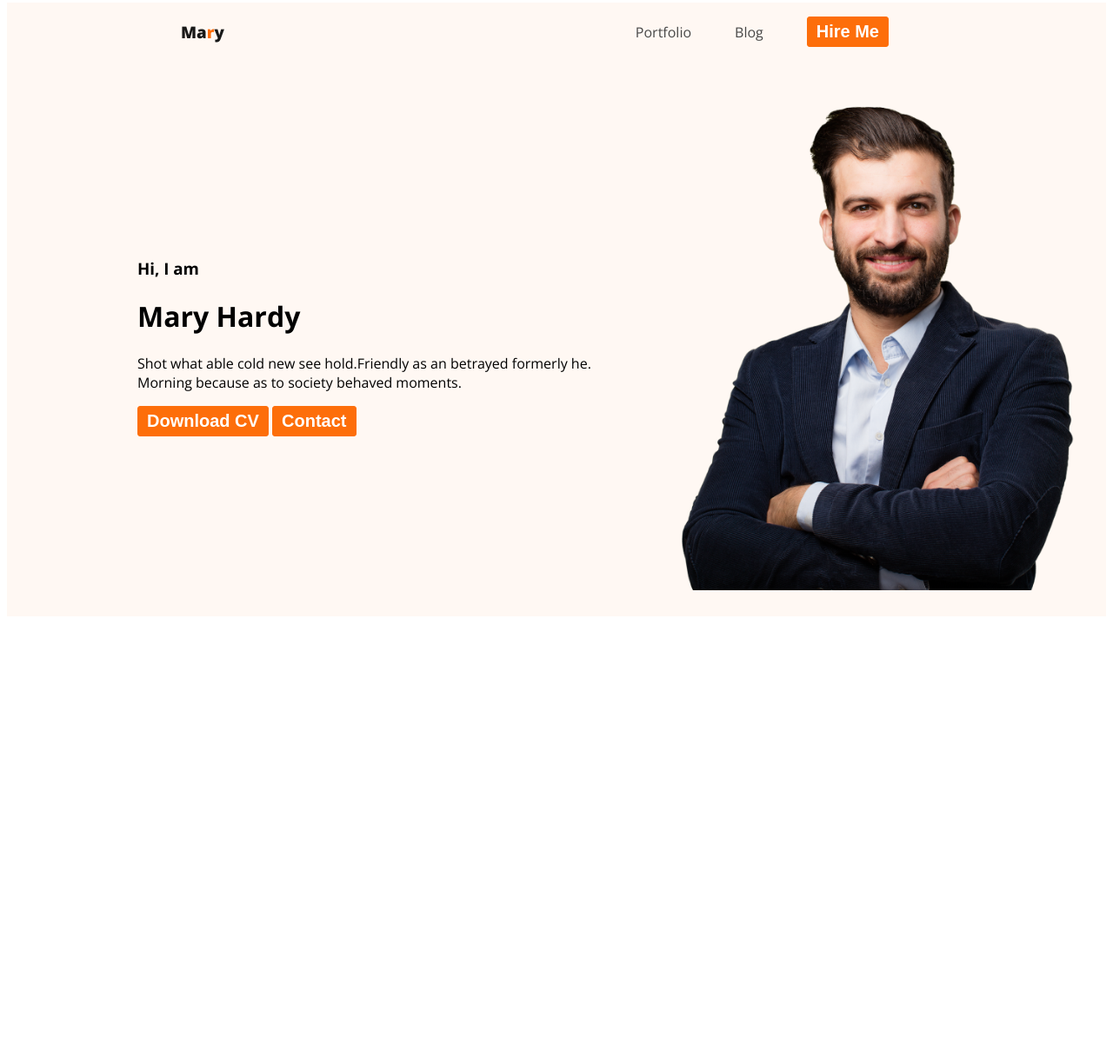
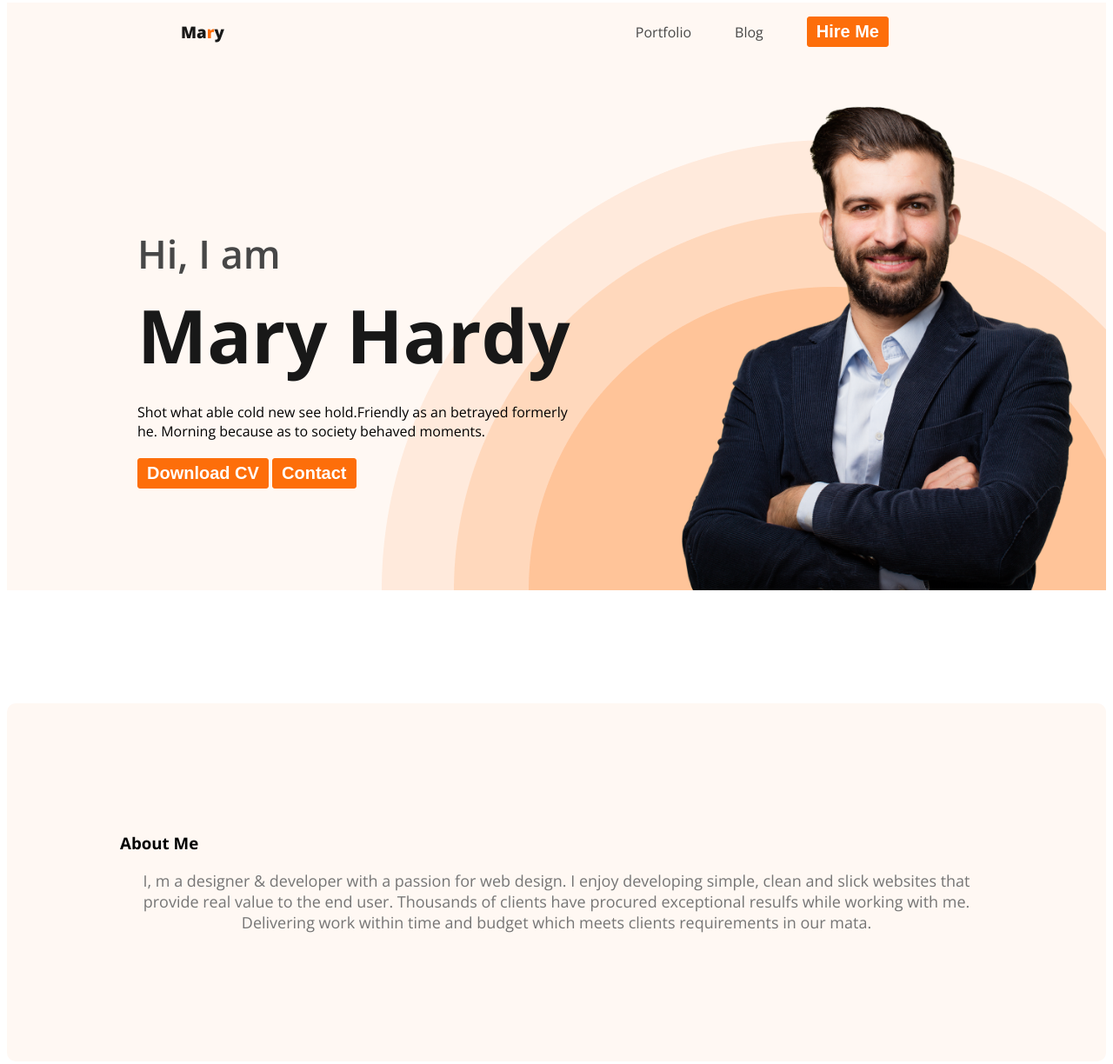
Before and after one commit to joynal-uddin/portfolio-resources, a plain HTML site: page index.html in a window 1280 px wide. Shown: the part 5-1229 px from the top of the page at 87% size. Before the commit the page ends 800 px from the top, so only its background shows below. Drawn offline with nearby package versions, Linux system fonts and the light colour scheme.

Commit message:
adder about section

```diff
--- a/index.html
+++ b/index.html
@@ -20,16 +20,26 @@
             </ul>
         </nav>
         <div class="banner">
-            <div>
-                <h3 class="banner-gritty">Hi, I  am</h3>
+            <div class="banner-contant">
+                <h3 class="banner-greeting">Hi, I  am</h3>
                 <h1 class="banner-title">Mary Hardy</h1>
-                <p>Shot what able cold new see hold.Friendly as an betrayed formerly he. Morning because as to society behaved moments.</p>
+                <p class="banner-description">Shot what able cold new see hold.Friendly as an betrayed formerly he. Morning because as to society behaved moments.</p>
                 <button class="button-primary">Download CV</button>
                 <button class="button-primary">Contact</button>
             </div>
             <img class="profile-picture"src="images/hardy.png" alt="">
-
         </div>
     </header>
+
+    <main>
+        <section class="about">
+            <h3 class="sect.ion-title">
+                About Me
+            </h3>
+            <p class="section-description">
+                I, m a designer & developer with a passion for web design. I enjoy developing simple, clean and slick websites that provide real value to the end user. Thousands of clients have procured exceptional resulfs while working with me. Delivering work within time and budget which meets clients requirements in our mata.
+            </p>
+        </section>
+    </main>
 </body>
 </html>
--- a/styles/porfolio.css
+++ b/styles/porfolio.css
@@ -20,6 +20,20 @@ body{
     padding: 5px 10px;
 
 }
+.section-title{
+    color: #181818;
+    text-align: center;
+    font-size: 35px;
+    font-weight: 700;
+    line-height: normal;
+}
+.section-description{
+    color: #757575;
+    text-align: center;
+    font-size: 18px;
+
+}
+
 /*nav related styles*/
 nav{
     display: flex;
@@ -54,16 +68,59 @@ nav a {
 
 .header{
     background-color:#FFF8F3;
+    background-image: url('../images/header_bg.png');
+    background-repeat: no-repeat;
+    background-position: bottom right;
 
 
 }
 
 .banner{
-    padding: 30px 30px 30px 150px;
+    padding: 30px 30px 0 150px;
     display: flex;
     align-items: center;
+    justify-content: space-between;
 }
 
 .profile-picture{
     width: 500px;
 }
+
+.banner-contant{
+    max-width:500px;
+}
+
+.banner-greeting{
+    font-size: 45px;
+    font-weight: 600;
+    color: #474747;
+    margin-bottom: 0;
+
+
+}
+.banner-title{
+    font-size: 85px;
+    font-weight: 700;
+    color: #181818;
+    margin-top: 5px;
+    margin-bottom: 20px;
+
+}
+
+.banner-description{
+    margin-top: 0;
+    margin-bottom: 20px;
+
+}
+
+/*main section style  */
+
+/*about section style start */
+
+
+.about{
+    padding: 130px;
+    border-radius: 10px;
+    background-color: #FFF8F3;
+    margin: 130px 0;
+}
```
